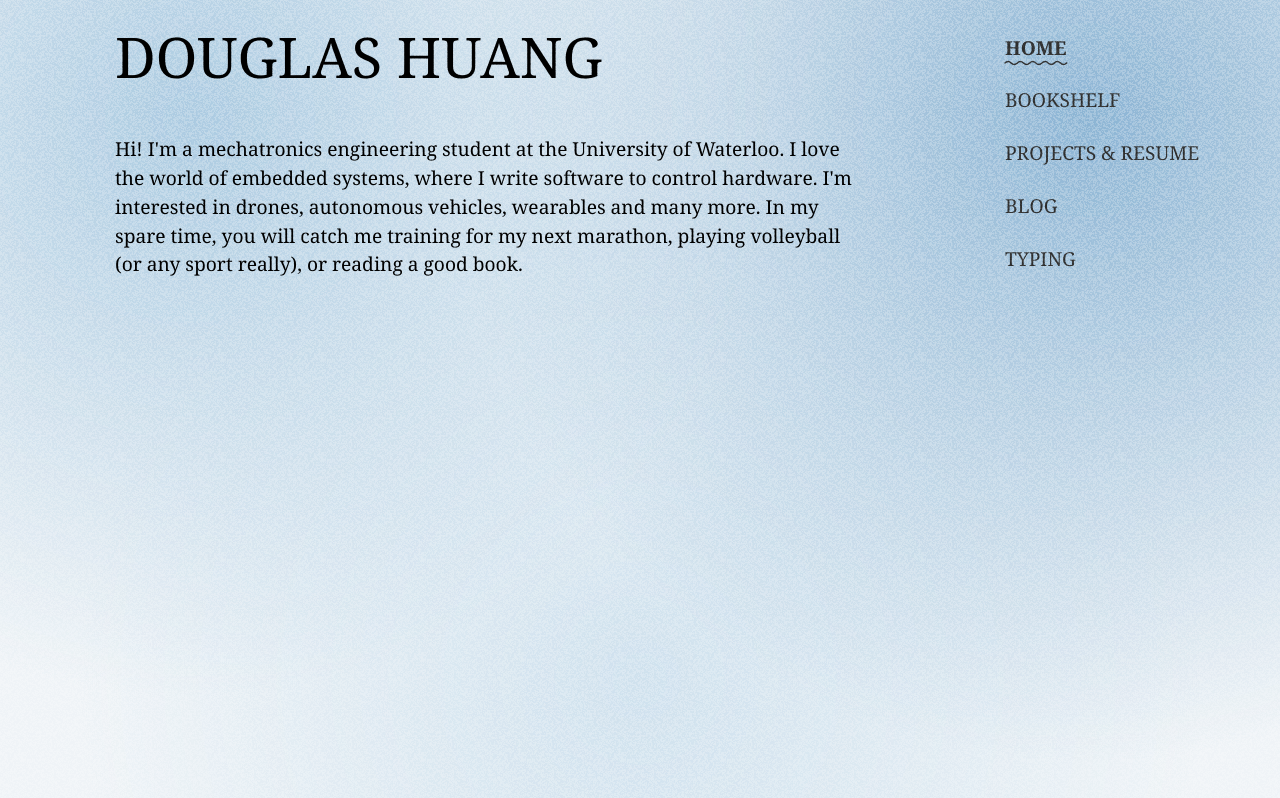
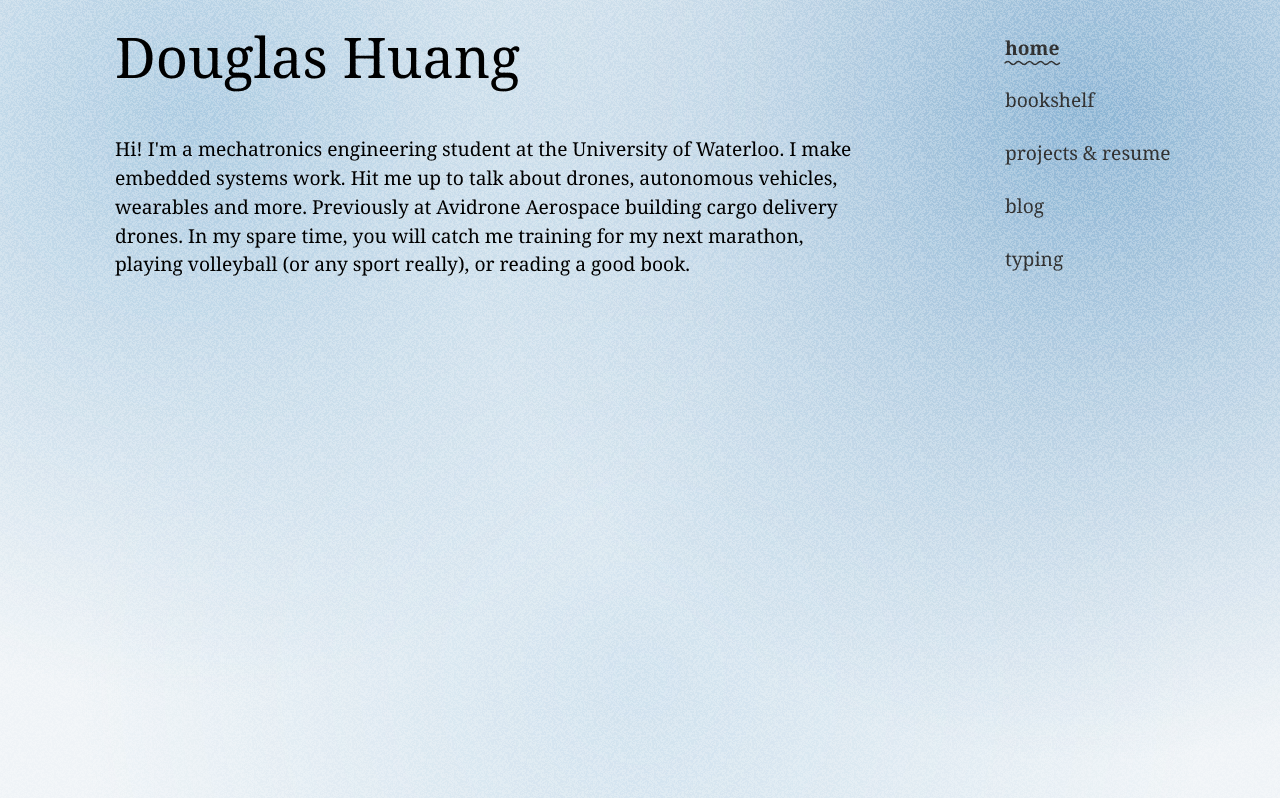
Before and after one commit to douglashuangg/personal_website2.0, a React (Vite) app: page / in a window 1280 px wide. Shown: the top 798 px of the page. Built offline with nearby package versions, Linux system fonts and the light colour scheme.

Commit message:
update layout

```diff
--- a/src/components/Layout.jsx
+++ b/src/components/Layout.jsx
@@ -36,7 +36,6 @@
               fontWeight: '400',
               margin: 0,
               marginBottom: '3rem',
-              textTransform: 'uppercase'
             }}>
               {title}
             </h1>
--- a/src/components/Navigation.jsx
+++ b/src/components/Navigation.jsx
@@ -7,7 +7,6 @@
   const getStyle = (path) => ({
     color: '#333333', /* Slightly lighter dark ink color */
     textDecoration: 'none',
-    textTransform: 'uppercase',
     transition: 'font-weight 0.2s, opacity 0.2s',
     opacity: 1, /* Full opacity for all links */
     fontWeight: location.pathname === path ? 'bold' : 'normal',
--- a/src/pages/Home.jsx
+++ b/src/pages/Home.jsx
@@ -2,14 +2,14 @@
 
 function Home() {
   return (
-    <Layout title="DOUGLAS HUANG">
+    <Layout title="Douglas Huang">
       <p style={{
         fontSize: '1.2rem',
         textAlign: 'left',
         margin: 0,
         maxWidth: '750px'
       }}>
-        Hi! I'm a mechatronics engineering student at the University of Waterloo. I love the world of embedded systems, where I write software to control hardware. I'm interested in drones, autonomous vehicles, wearables and many more. In my spare time, you will catch me training for my next marathon, playing volleyball (or any sport really), or reading a good book.
+        Hi! I'm a mechatronics engineering student at the University of Waterloo. I make embedded systems work. Hit me up to talk about drones, autonomous vehicles, wearables and more. Previously at Avidrone Aerospace building cargo delivery drones. In my spare time, you will catch me training for my next marathon, playing volleyball (or any sport really), or reading a good book.
       </p>
     </Layout>
   )
```
